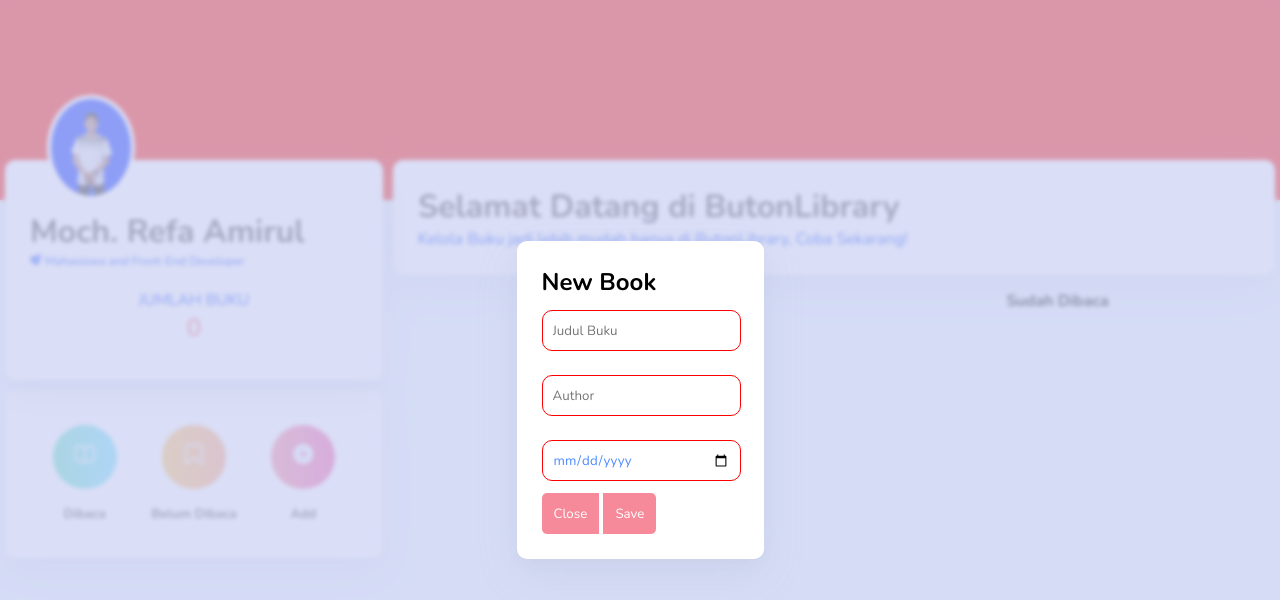
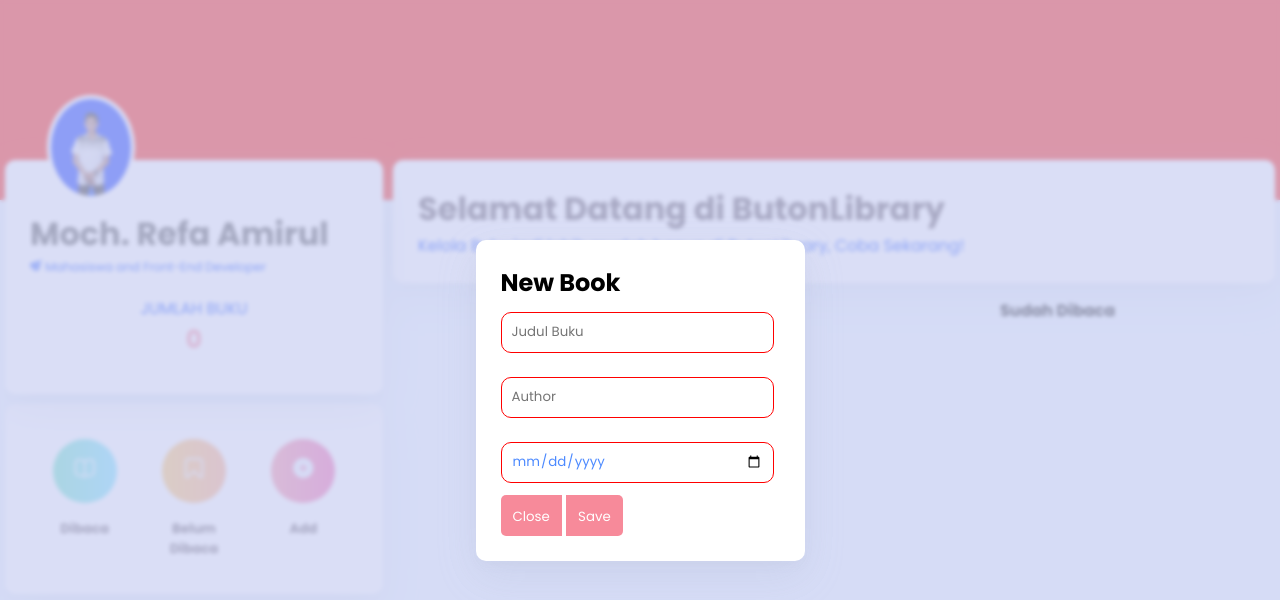
Before and after one commit to refaamirul/ButonLibrary, a plain HTML site: page index.html in a window 1280 px wide. Both pictures are taken after a click on the element 303 px from the left and 457 px from the top of the page. Drawn offline with nearby package versions, Linux system fonts and the light colour scheme.

Commit message:
first commit

```diff
--- a/index.html
+++ b/index.html
@@ -4,14 +4,11 @@
   <meta charset="UTF-8">
   <meta http-equiv="X-UA-Compatible" content="IE=Edge">
   <meta name="viewport" content="width=device-width, initial-scale=1">
-  <meta name="theme-color" content="rgba(233, 61, 107, .7)" />
   <title>ButonLibrary</title>
   <link rel="stylesheet" href="style.css">
 </head>
-
 <body>
   <nav class="top-bar"></nav>
-
   <div class="content">
     <div class="col-1">
       <div class="user-information my-container">
@@ -27,12 +24,6 @@
           </li>
         </ul>
       </div>
-      <!-- <div class="my-container mt-2">
-        <form>
-          <input class="" type="text" name="" id="bookTitle" placeholder="Cari Buku ..."/>
-          <button class="submit" type="submit"><i class="fi-rr-search"></i></button>
-        </form>
-      </div> -->
       <div class="my-container icons">
         <div class="my-icon">
           <div class="read-icon">
@@ -96,8 +87,7 @@
             </form>
         </section>
     </div>
-
   <script src="storage.js"></script>
-  <script src="./main.js"></script>
+  <script src="main.js"></script>
 </body>
 </html>
--- a/style.css
+++ b/style.css
@@ -1,20 +1,16 @@
-@import url('https://fonts.googleapis.com/css2?family=Nunito:ital,wght@0,200;0,300;0,400;0,600;0,700;0,800;0,900;1,200;1,300;1,400;1,600;1,700;1,800;1,900&display=swap');
-/****************/
-/* Flaticon CDN */
-/****************/
+@import url('https://fonts.googleapis.com/css2?family=Poppins:ital,wght@0,200;0,300;0,400;0,500;0,600;0,700;0,800;0,900;1,200;1,300;1,400;1,500;1,600;1,700;1,800;1,900&display=swap');
+
 @import url('https://cdn-uicons.flaticon.com/uicons-regular-rounded/css/uicons-regular-rounded.css');
 @import url('https://cdn-uicons.flaticon.com/uicons-solid-rounded/css/uicons-solid-rounded.css');
 
 * {
   padding: 0;
   margin: 0;
-  font-family: "Nunito", sans-serif;
+  font-family: "Poppins", sans-serif;
 }
 
 body {
-  /* height: 2000px; */
   background: aliceblue;
-  font-family: "Nunito", sans-serif;
 }
 
 h1 {
@@ -39,7 +35,7 @@ form input {
   outline: none;
   border: 1px solid rgb(255, 0, 0);
   color: rgba(0, 89, 255, 0.7);
-  font-family: "Nunito" sans-serif;
+  font-family: "Poppins" sans-serif;
   border-radius: 5px 0 0 5px;
 }
 
@@ -183,7 +179,6 @@ form button {
   padding: 5px;
 }
 
-
 .icons {
   display: flex;
   margin-top: 10px;
@@ -294,7 +289,6 @@ form button {
     content: '\f12f';
 }
 
-
 .unread-button {
   font-family: uicons-regular-rounded !important;
   content: '\f131' !important;
```
